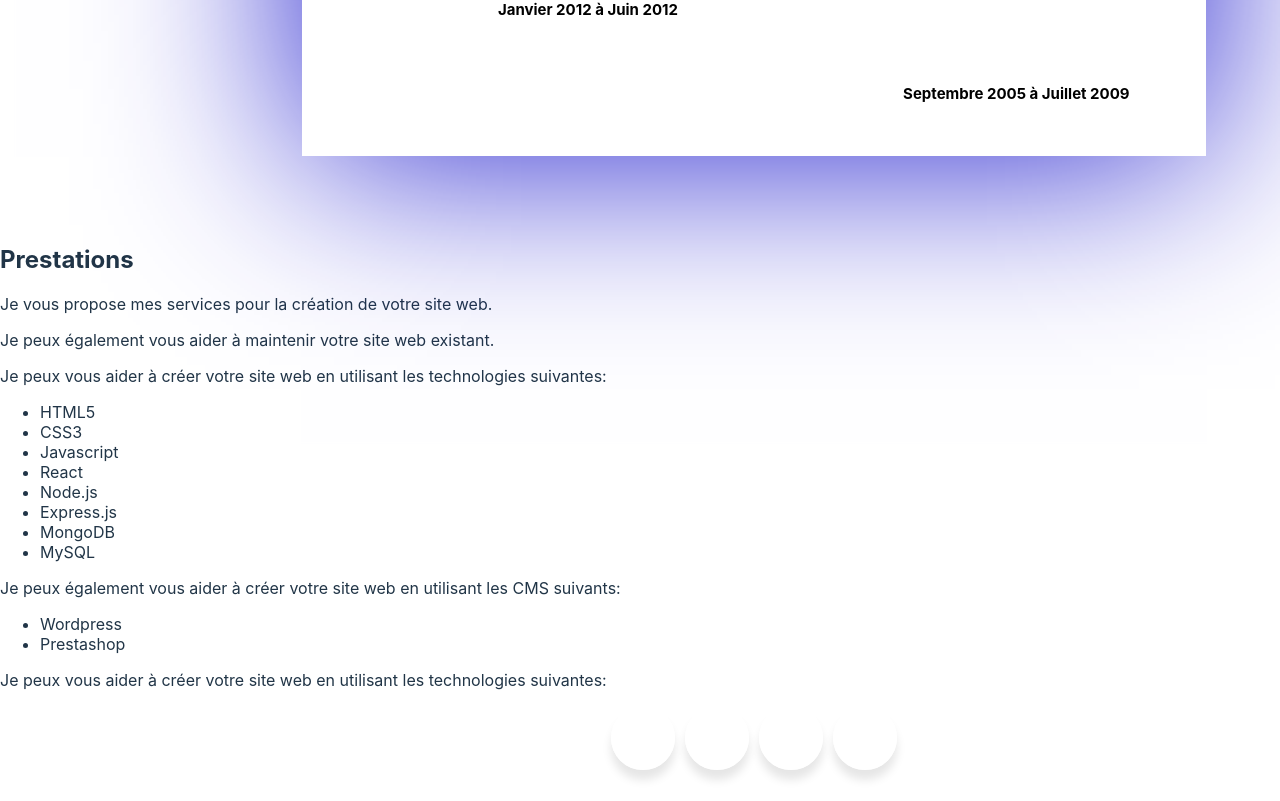
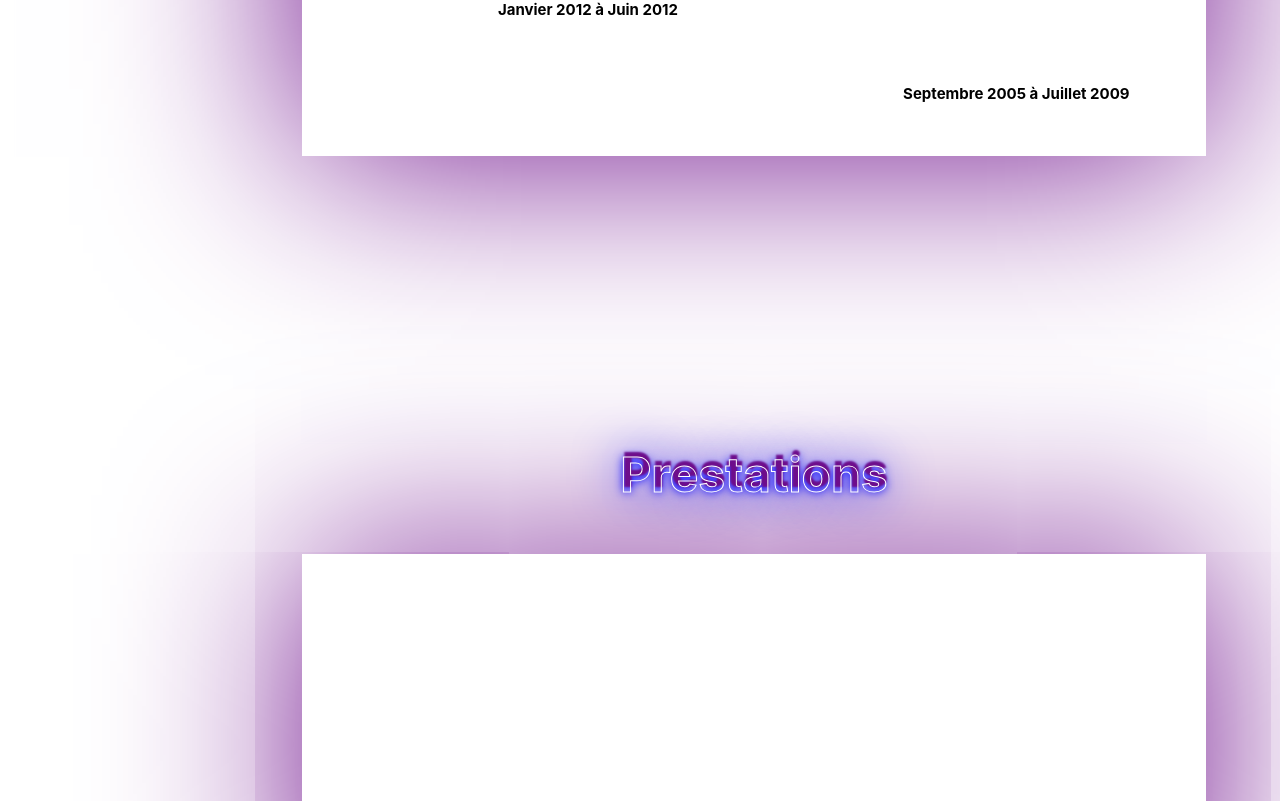
Before and after one commit to Manu-Marques/Portfolio_V2, a React (Vite) app: page / in a window 1280 px wide. Shown: the part 5037-5838 px from the top of the page. Built offline with nearby package versions, Linux system fonts and the light colour scheme.

Commit message:
css added for the new component

```diff
--- a/src/components/app/App.css
+++ b/src/components/app/App.css
@@ -34,7 +34,7 @@
   display: flex;
   justify-content: space-evenly;
   align-items: center;
-  width: 100%;
+  width: 90%;
   height: 100%;
 }
 
--- a/src/components/experience/styles.css
+++ b/src/components/experience/styles.css
@@ -27,7 +27,7 @@
     justify-content: space-around;
     color: #fff;
     border: 4px solid #ffffff;
-    box-shadow: 0 0 192px 0 rgb(110, 13, 139);
+    box-shadow: 0 2vw 10vw -30px #1f1ccd;
 }
 
 .experience-left {
--- a/src/components/formations/index.tsx
+++ b/src/components/formations/index.tsx
@@ -4,10 +4,8 @@ import FormationsData from "../../../src/data/formations.json";
 
 export default function Formations() {
 
-
-
     return (
-        <div className="formations-main"  id="formations">
+        <div className="formations-main">
             <h1 className='formations-title'>Formations</h1>
             <div className="formations-table">
                 {FormationsData.map((info, i) => (
--- a/src/components/formations/styles.css
+++ b/src/components/formations/styles.css
@@ -1,21 +1,7 @@
 .formations-main{
     position: relative;
     z-index: 5;
-    padding-bottom: 20px;
-}
-
-.active {
-    animation-duration: 3s;
-    animation-name: fadeIn;
-}
-
-@keyframes fadeIn {
-    from {
-        opacity: 0;
-    }
-    to {
-        opacity: 1;
-    }
+    padding-bottom: 200px;
 }
 
 .formations-title {
@@ -29,8 +15,6 @@
     text-shadow: 1px -5px 2px rgb(110, 13, 139), 0 0 1em blue, 0 0 0.2em blue;
 }
 
-
-
 .formations-table {
     margin: 0 auto;
     width: 60%;
@@ -42,7 +26,7 @@
     padding: 20px;
     color: #fff;
     border: 4px solid #ffffff;
-    box-shadow: 0 0 192px 0 #1f1ccd;
+    box-shadow: 0 0 192px 0 rgb(110, 13, 139);
 }
 
 .formations-dev,
--- a/src/components/prestation/index.tsx
+++ b/src/components/prestation/index.tsx
@@ -3,12 +3,14 @@ import "./styles.css";
 
 export default function Prestation() {
   return (
-    <div className="prestation">
+    <div className="prestation-main">
+              <h2 className="prestation-title">Prestations</h2>
+              <div className="prestation-table">
+
       <div className="prestation-container">
         <div className="prestation-row">
           <div className="prestation-left">
             <div className="prestation-left-container">
-              <h2 className="prestation-title">Prestations</h2>
               <div className="prestation-text">
                 <p className="prestation-p">
                   Je vous propose mes services pour la création de votre site web.
@@ -20,14 +22,14 @@ export default function Prestation() {
                   Je peux vous aider à créer votre site web en utilisant les technologies suivantes:
                 </p>
                 <ul className="prestation-list">
-                  <li className="prestation-li">HTML5</li>
-                  <li className="prestation-li">CSS3</li>
-                  <li className="prestation-li">Javascript</li>
-                  <li className="prestation-li">React</li>
-                  <li className="prestation-li">Node.js</li>
-                  <li className="prestation-li">Express.js</li>
-                  <li className="prestation-li">MongoDB</li>
-                  <li className="prestation-li">MySQL</li>
+                  <li className="prestation-item">HTML5</li>
+                  <li className="prestation-item">CSS3</li>
+                  <li className="prestation-item">Javascript</li>
+                  <li className="prestation-item">React</li>
+                  <li className="prestation-item">Node.js</li>
+                  <li className="prestation-item">Express.js</li>
+                  <li className="prestation-item">MongoDB</li>
+                  <li className="prestation-item">MySQL</li>
                 </ul>
                 <p className="prestation-p">
                   Je peux également vous aider à créer votre site web en utilisant les CMS suivants:
@@ -45,5 +47,6 @@ export default function Prestation() {
                 </div>
                 </div>
                 </div>
+                </div>
     );
 }
--- a/src/components/prestation/styles.css
+++ b/src/components/prestation/styles.css
@@ -0,0 +1,30 @@
+.prestation-main {
+    position: relative;
+    z-index: 5;
+    padding-bottom: 20px;
+}
+
+.prestation-title {
+    position: relative;
+    z-index: 6;
+    padding-bottom: 10px;
+    text-align: center;
+    font-size: 3em;
+    color: transparent;
+    -webkit-text-stroke: 1px #fff;
+    text-shadow: 1px -5px 2px rgb(110, 13, 139), 0 0 1em blue, 0 0 0.2em blue;
+}
+
+.prestation-table {
+    margin: 0 auto;
+    width: 60%;
+    position: relative;
+    z-index: 5;
+}
+
+.prestation-container {
+    padding: 20px;
+    color: #fff;
+    border: 4px solid #ffffff;
+    box-shadow: 0 0 192px 0 rgb(110, 13, 139);
+}
--- a/src/components/projets/styles.css
+++ b/src/components/projets/styles.css
@@ -2,21 +2,6 @@
     position: relative;
     z-index: 5;
     padding-bottom: 200px;
-}
-
-.active {
-    animation-duration: 3s;
-    animation-name: fadeIn;
-}
-
-@keyframes fadeIn {
-    from {
-        opacity: 0;
-    }
-
-    to {
-        opacity: 1;
-    }
 }
 
 .projets-title {
```
